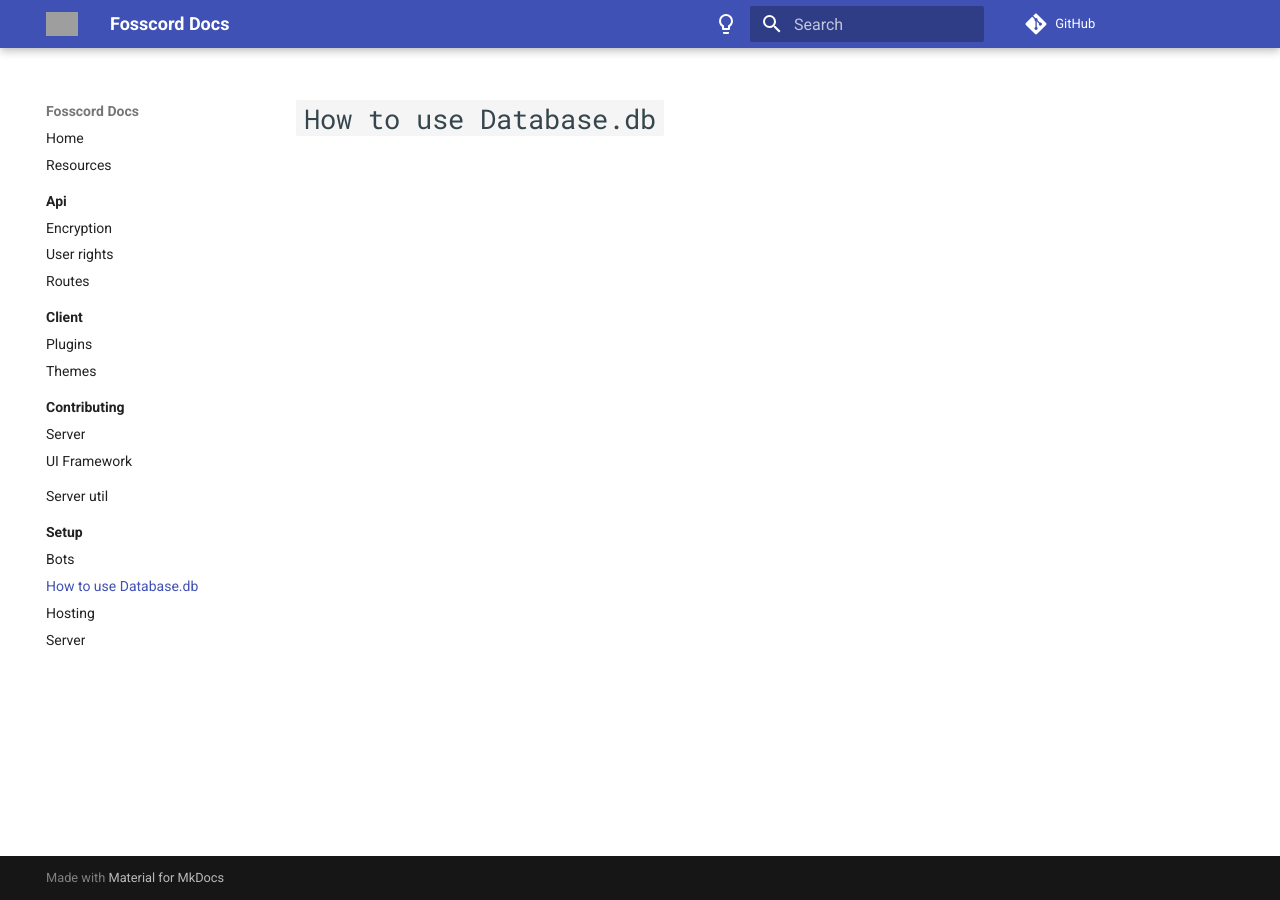
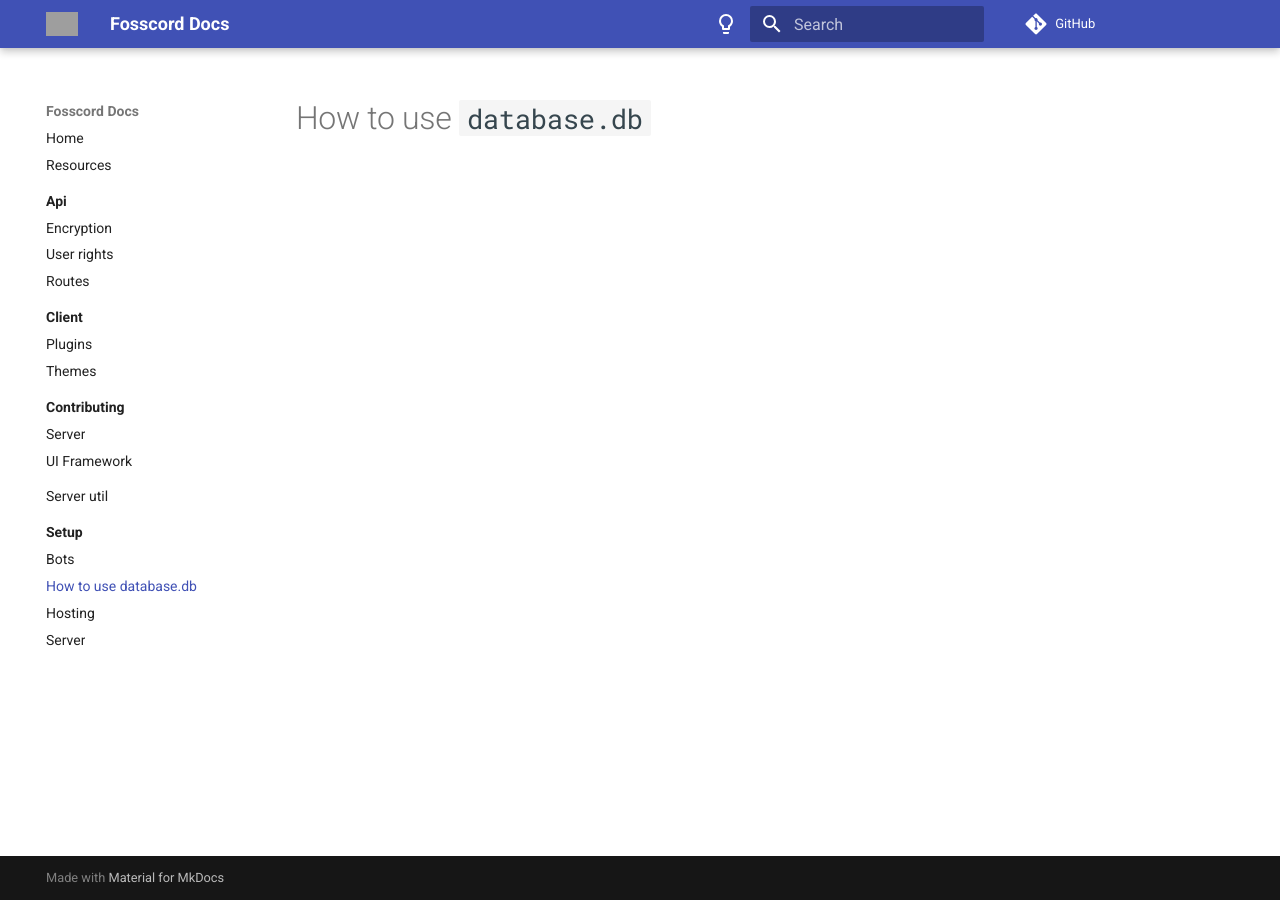
Before and after one commit to spacebarchat/docs, an MkDocs documentation site: the page built from docs/setup/database.md, in a window 1280 px wide. Built offline with MkDocs 1.6.1 and Material for MkDocs 9.7.7, drawn with Linux system fonts in a browser that asks for light colours; comment, search, counter and statistics services are not loaded; grey boxes are pictures that could not be loaded.

```diff
--- a/docs/setup/database.md
+++ b/docs/setup/database.md
@@ -1 +1 @@
-# `How to use Database.db`
+# How to use `database.db`
```
